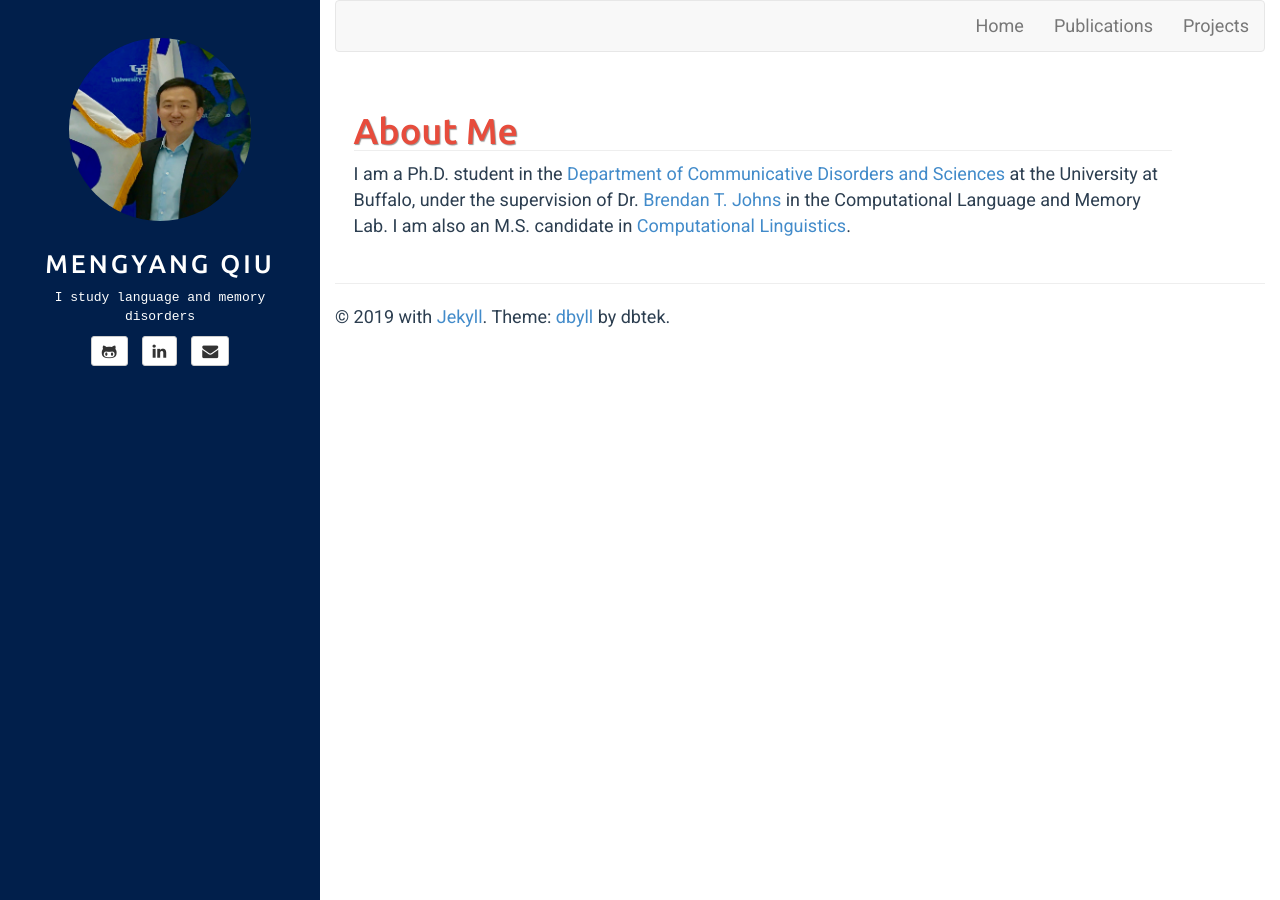
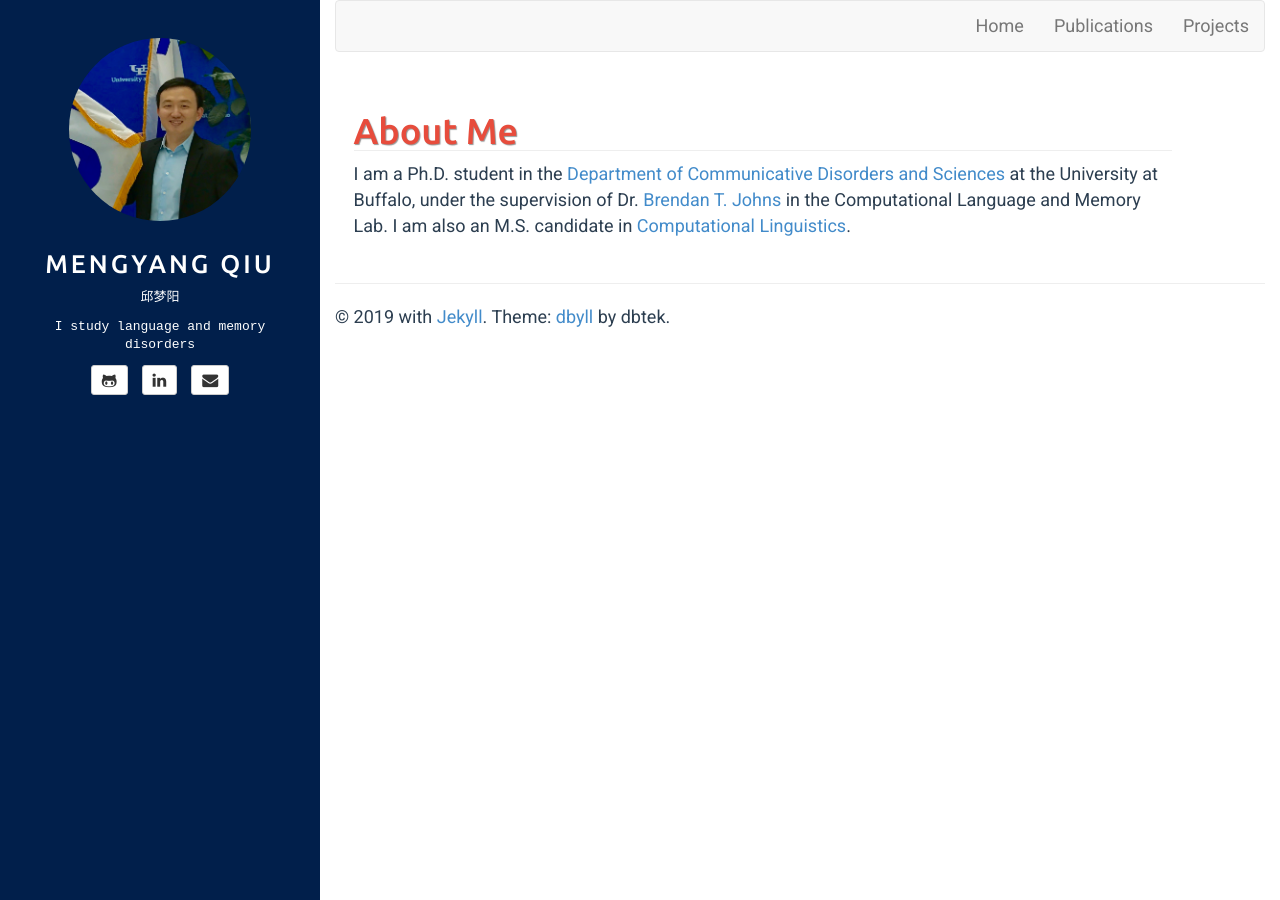
Before and after one commit to mengyangq/mengyangq.github.io, a Jekyll site: the page built from index.html, in a window 1280 px wide. Built offline with Jekyll 4.4.1, drawn with Linux system fonts in a browser that asks for light colours.

Commit message:
Update sidebar.html

```diff
--- a/_includes/sidebar.html
+++ b/_includes/sidebar.html
@@ -12,6 +12,9 @@
 <h3 class="title">
         <a href="{{ site.BASE_PATH }}/" style="font-size:2vw;">Mengyang Qiu</a>
     </h3>
+</div>
+<div id="bio" class="text-center">
+      邱梦阳
 </div>
 <div id="bio" class="text-center">
 	I study language and memory disorders
```
